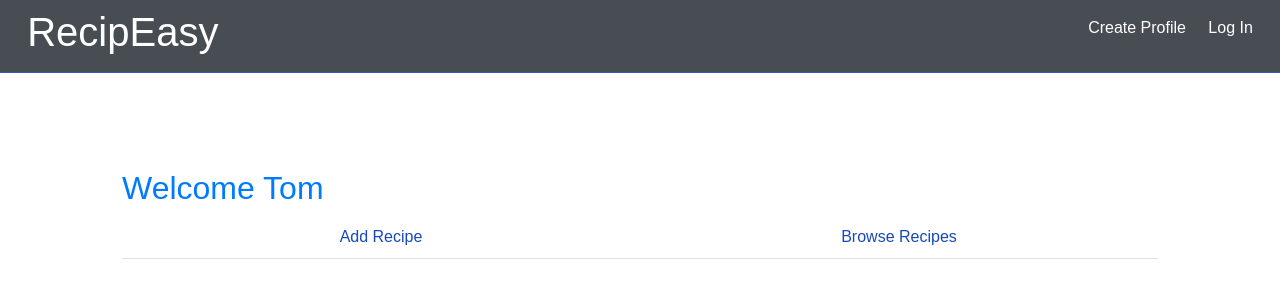
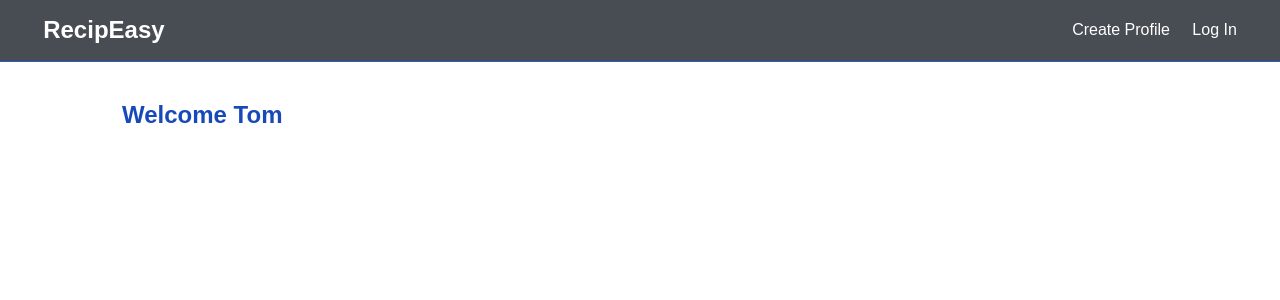
Before and after one commit to tomplucinski/RecipEasyUI, a React (Create React App) app: page /dashboard in a window 1280 px wide. Shown: the top 300 px of the page. Built offline with nearby package versions, Linux system fonts and the light colour scheme.

Commit message:
Cleaning up design and warnings

```diff
--- a/package.json
+++ b/package.json
@@ -9,7 +9,6 @@
     "axios": "^0.21.1",
     "bootstrap": "^4.6.0",
     "react": "^17.0.1",
-    "react-bootstrap": "^1.5.0",
     "react-dom": "^17.0.1",
     "react-moment": "^0.9.6",
     "react-redux": "^7.1.3",
--- a/src/App.css
+++ b/src/App.css
@@ -224,16 +224,6 @@ img {
   margin: 1.5rem 0;
 }
 
-/* Overlay */
-.dark-overlay {
-  background-color: rgba(0, 0, 0, 0.3);
-  position: absolute;
-  top: 0;
-  left: 0;
-  width: 100%;
-  height: 100%;
-}
-
 /* Forms */
 .form .form-group {
   margin: 1.2rem 0;
@@ -296,25 +286,6 @@ button {
 
 .table th {
   background: var(--light-color);
-}
-
-/* Landing Page */
-.landing {
-  position: relative;
-  background: url('./img/showcase.jpg') no-repeat center center/cover;
-  height: 100vh;
-}
-
-.landing-inner {
-  color: #fff;
-  height: 100%;
-  width: 80%;
-  margin: auto;
-  display: flex;
-  flex-direction: column;
-  align-items: center;
-  justify-content: center;
-  text-align: center;
 }
 
 /* Profiles Page */
--- a/src/App.js
+++ b/src/App.js
@@ -1,12 +1,10 @@
 import React, { Fragment } from 'react';
 import { BrowserRouter as Router, Route, Switch } from 'react-router-dom';
-import Navbar from './components/Navbar/Navbar';
 import Landing from './components/Landing/Landing'
 import Dashboard from "./components/Dashboard/Dashboard";
 import PrivateRoute from './components/routing/PrivateRoute';
 import Register from './components/Register/Register';
 import Login from './components/Login/Login'
-import 'bootstrap/dist/css/bootstrap.min.css';
 import './App.css';
 
 
@@ -15,7 +13,6 @@ const App = () => {
   return (
     <Router>
       <Fragment>
-        <Navbar />
         <Route exact path="/" component={Landing} />
         <Switch>
           <Route exact path="/register" component={Register} />
--- a/src/components/Dashboard/Dashboard.js
+++ b/src/components/Dashboard/Dashboard.js
@@ -1,8 +1,7 @@
-import React, { Fragment, useState } from 'react';
-import Recipe from '../Recipe/Recipe'
+import React, { useState } from 'react';
 import PropTypes from 'prop-types';
 import { connect } from 'react-redux';
-import { Container, Nav } from 'react-bootstrap';
+import Navbar from '../Navbar/Navbar'
 
 const Dashboard = ({ auth: { user } }) => {
   const state = useState({
@@ -10,17 +9,13 @@ const Dashboard = ({ auth: { user } }) => {
   })
 
   return (
-    <Container>
+    <div>
+      <Navbar />
+      <div className="container">
         <h2 className="text-primary">Welcome {user && user.firstName || "Tom"}</h2>
-      <Nav justify variant="tabs" defaultActiveKey="/home">
-        <Nav.Item>
-          <Nav.Link eventKey="link-0">Add Recipe</Nav.Link>
-        </Nav.Item>
-        <Nav.Item>
-          <Nav.Link eventKey="link-1">Browse Recipes</Nav.Link>
-        </Nav.Item>
-      </Nav>
-    </Container>
+
+      </div>
+    </div>
   );
 };
 
--- /dev/null
+++ b/src/components/Landing/Landing.css
@@ -0,0 +1,39 @@
+.landing {
+    position: relative;
+    background: url('../../img/showcase.jpg') no-repeat center center/cover;
+    height: 100vh;
+}
+
+.landing-inner {
+    color: #fff;
+    height: 100%;
+    width: 80%;
+    margin: auto;
+    display: flex;
+    flex-direction: column;
+    align-items: center;
+    justify-content: center;
+    text-align: center;
+}
+
+.dark-overlay {
+    background-color: rgba(0, 0, 0, 0.3);
+    position: absolute;
+    top: 0;
+    left: 0;
+    width: 100%;
+    height: 100%;
+}
+
+@media (max-width: 700px) {
+    .button-group {
+        display: flex;
+        flex-direction: column;
+        width: 80%;
+    }
+
+    .margin {
+        margin-top: 1rem;
+    }
+
+}
--- a/src/components/Landing/Landing.js
+++ b/src/components/Landing/Landing.js
@@ -1,5 +1,6 @@
 import React from 'react';
 import { Link } from 'react-router-dom';
+import './Landing.css'
 
 
 const Landing = () => {
@@ -12,11 +13,11 @@ const Landing = () => {
           <p className="lead">
             Create a profile to browse recipes and share your own with our community!
           </p>
-          <div className="buttons">
-            <Link to="/register" className="btn btn-primary">
+          <div className="button-group">
+            <Link to="/register" className="margin btn btn-primary">
               Create Profile
             </Link>
-            <Link to="/login" className="btn btn-light">
+            <Link to="/login" className="margin btn btn-light">
               Login
             </Link>
           </div>
--- a/src/components/Login/Login.js
+++ b/src/components/Login/Login.js
@@ -1,5 +1,5 @@
-import React, { Fragment, useState } from 'react';
-import { Link, Redirect } from 'react-router-dom';
+import React, { useState } from 'react';
+import { Redirect } from 'react-router-dom';
 import { connect } from 'react-redux';
 import PropTypes from 'prop-types';
 import { login } from '../../actions/auth';
--- a/src/components/Register/Register.js
+++ b/src/components/Register/Register.js
@@ -1,6 +1,6 @@
 import React, { useState } from 'react';
 import { connect } from 'react-redux';
-import { Link, Redirect } from 'react-router-dom';
+import { Redirect } from 'react-router-dom';
 import { register } from '../../actions/auth';
 import './Register.css';
 
```
Also changed, not shown: 1 other file (tests, documents, lock files or other folders).
